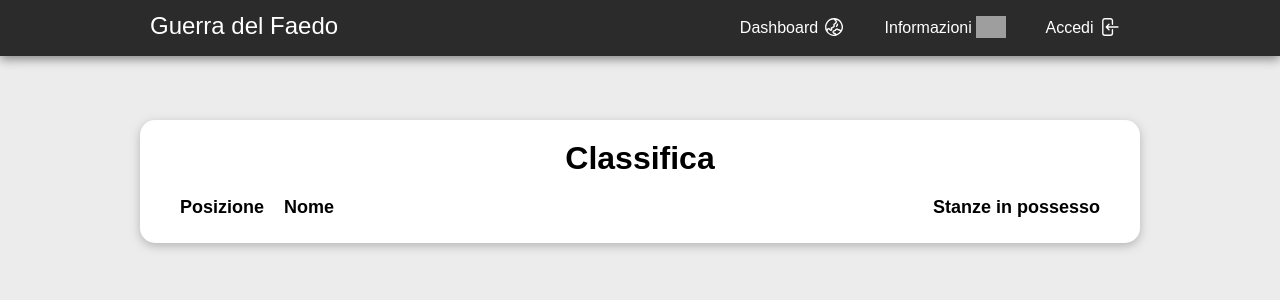
After one commit to lorenzopucci/faedoguerra, a Django app: page /ranking/ in a window 1280 px wide. The commit adds this page. Shown: the top 300 px of the page. Run offline with Django 5.2, Linux system fonts and the light colour scheme; data that the repository does not hold is empty; grey boxes are pictures that could not be loaded.

Commit message:
Add ranking and events pages

```diff
--- a/faedoguerra/urls.py
+++ b/faedoguerra/urls.py
@@ -26,6 +26,8 @@ urlpatterns = [
 
     path('', views.home),
     path('dashboard/', views.dashboard),
+    path('ranking/', views.ranking),
+    path('events/', views.events),
     path('about/', views.about),
     path('privacy-policy/', views.privacy_policy),
     path('user/', views.user),
--- a/faedoguerra_app/fetch.py
+++ b/faedoguerra_app/fetch.py
@@ -46,9 +46,13 @@ def get_all_floors_maps():
     return ret
 
 
-def get_ranking(count = 20):
-    queryset = Player.objects\
-        .filter(eliminated = False)\
+def get_ranking(count = 15, eliminated = False):
+    queryset = Player.objects.all()
+
+    if not eliminated:
+        queryset = queryset.exclude(eliminated = True)
+
+    queryset = queryset\
         .annotate(room_count = Count('current_rooms'))\
         .order_by('-room_count', 'id')\
         [:count]
@@ -111,7 +115,7 @@ def get_events_from_queryset(queryset):
     return list(map(to_representation, queryset))
 
 
-def get_events(count = 20):
+def get_events(count = 10):
     queryset = Event.objects\
         .all()\
         .order_by('-time')\
--- a/faedoguerra_app/views.py
+++ b/faedoguerra_app/views.py
@@ -16,6 +16,18 @@ def dashboard(request):
         'university_stats': fetch.get_university_stats(),
         'events': fetch.get_events(),
         'replay_data': fetch.get_replay_data(),
+    })
+
+
+def ranking(request):
+    return render(request, 'ranking.jinja', {
+        'ranking': fetch.get_ranking(200, eliminated = True),
+    })
+
+
+def events(request):
+    return render(request, 'events.jinja', {
+        'events': fetch.get_events(1000),
     })
 
 
--- a/static/scripts/dashboard.js
+++ b/static/scripts/dashboard.js
@@ -1,7 +1,3 @@
-function redirect_to_floor(floor) {
-    window.location.href = `/dashboard/${floor}`;
-}
-
 function on_svg_click(id) {
     window.location.href = `/room/${id}`;
 }
--- /dev/null
+++ b/static/styles/ranking.css
@@ -0,0 +1,10 @@
+#ranking-wrapper > h1 {
+    margin-bottom: 5px;
+}
+
+.color-square {
+    display: inline-block;
+    width: 20px;
+    height: 20px;
+    border-radius: 8px;
+}
--- a/templates/base.jinja
+++ b/templates/base.jinja
@@ -3,7 +3,7 @@
 <head>
   <meta charset="utf-8">
   <meta name="viewport" content="width=device-width, initial-scale=1.0">
-  <link rel="icon" type="image/x-icon" href="/favicon.ico">
+  <link rel="icon" type="image/x-icon" href="/static/favicon.ico">
 
   <link rel="stylesheet" href="/static/styles/theme.css">
   <link rel="stylesheet" href="/static/styles/header.css">
--- /dev/null
+++ b/templates/ranking.jinja
@@ -0,0 +1,32 @@
+{% extends "base.jinja" %}
+
+{% block head %}
+  <title>Classifica - Guerra del Faedo</title>
+
+  <link rel="stylesheet" href="/static/styles/ranking.css">
+{% endblock %}
+
+{% block content %}
+  <div class="full-width-card">
+    <h1>Classifica</h1>
+
+    <table id="ranking" class="theme-table">
+      <thead><tr>
+        <td class="tight">Posizione</td><td>Nome</td><td class="tight">Stanze in possesso</td>
+      </tr></thead>
+      <tbody>
+        {% for player in ranking %}
+          <tr>
+            <td class="tight">{{player.rank}}</td>
+            <td>
+              <span class="color-square" style="background-color:{{player.color}};"></span>
+              <a href="/player/{{player.id}}">{{player.full_name}}</a>
+              ({{player.university}})
+            </td>
+            <td class="tight">{{player.room_count}}</td>
+          </tr>
+        {% endfor %}
+      </tbody>
+    </table>
+  </div>
+{% endblock %}
```
Also changed, not shown: static/styles/dashboard.css (+3 -6 lines), templates/dashboard.jinja (+10 -2 lines), templates/events.jinja (added, +22 -0 lines).
